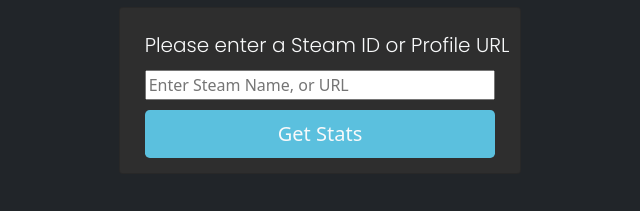
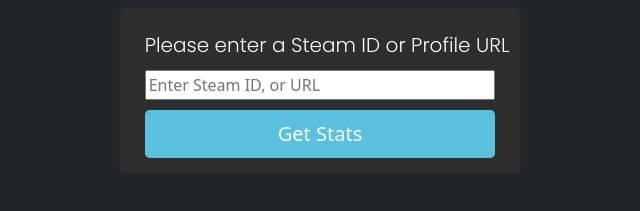
Before and after one commit to ChrisKidney/ChrisKidney.github.io, a plain HTML site: page index.html in a window 1280 px wide. Shown: the part 441-652 px from the top of the page, 320-960 px from the left. Drawn offline with nearby package versions, Linux system fonts and the light colour scheme.

Commit message:
fixed text in steam url input box

```diff
--- a/index.html
+++ b/index.html
@@ -16,6 +16,7 @@
     <link rel="stylesheet" href="css/styles.css"/>
 </head>
 <body class="bg-dark">
+    <!-- Main Page -->
     <div class="container-fluid" id="main-page">
         <div class="row">
             <div class="col-lg-12 bg-dark  text-center" id="header-container">
@@ -29,7 +30,7 @@
                 <div class="col-lg-4" id="search-container">
                     <div class="card">
                         <h5 class="text-light">Please enter a Steam ID or Profile URL</h5>
-                        <input type="text" class="form-text-lg text-muted" placeholder="Enter Steam Name, or URL" id="inputBox">
+                        <input type="text" class="form-text-lg text-muted" placeholder="Enter Steam ID, or URL" id="inputBox">
                         <button type="submit" class="btn btn-lg text-light" id='getStats'>Get Stats</button>
                         <p class="text-danger" id="error-txt">Error: Please make sure you've entered a valid Steam ID, Steam Profile URL, or Custom Steam Profile URL and ensure your profile is set to <em>public</em>, hover over the '?' to see how.
                             <a href="https://support.steampowered.com/kb_article.php?ref=4113-YUDH-6401" target="_blank"><i id="help-popover" class="text-danger far fa-question-circle"></a></i>
@@ -40,11 +41,13 @@
                 </div>
         </div>
     </div>
+    <!-- Loading Page -->
     <div class="container-fluid" id="loading-page">
         <div class="col-lg-12 text-center" id="loader-container">
             <span class="loader"></span>
         </div>
     </div>
+    <!-- Stats Page -->
     <div class="container-fluid" id="stats-page">
         <div class="row" id='stats-header-container'>
             <div class="col-lg-4 bg-dark text-center">
@@ -69,7 +72,6 @@
                             <h3 class="text-light">Total Score:</h3>
                             <h3 class="text-light">Total MVPs:</h3>
                             <h3 class="text-light">Money Earned:</h3>
-                            <!-- TODO rest of general stats-->
                         </div>
                         <div class='col-lg-6'>
                             <h3 class="stat" id="time-played">Placeholder</h3>
@@ -89,6 +91,7 @@
                     </div>
                 </nav>
                   <div class="tab-content" id="nav-tabContent">
+                    <!-- Combat Stats -->
                     <div class="tab-pane fade show active text-light" id="nav-combat" role="tabpanel" aria-labelledby="nav-combat-tab">
                         <div class="row" id="combat-stats">
                             <div class="col-lg-6">
@@ -117,6 +120,7 @@
                             </div>
                         </div>
                     </div>
+                    <!-- Match Stats -->
                     <div class="tab-pane fade text-light" id="nav-match" role="tabpanel" aria-labelledby="nav-match-tab">
                         <div class="row" id="match-stats">
                             <div class="col-lg-6">
```
